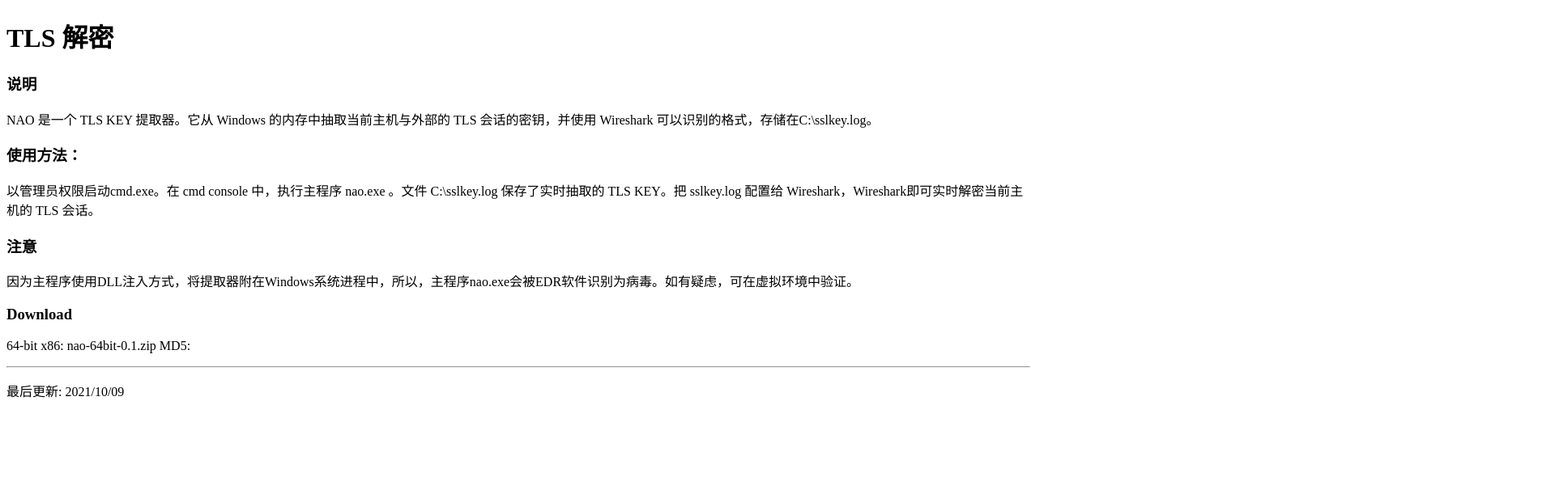
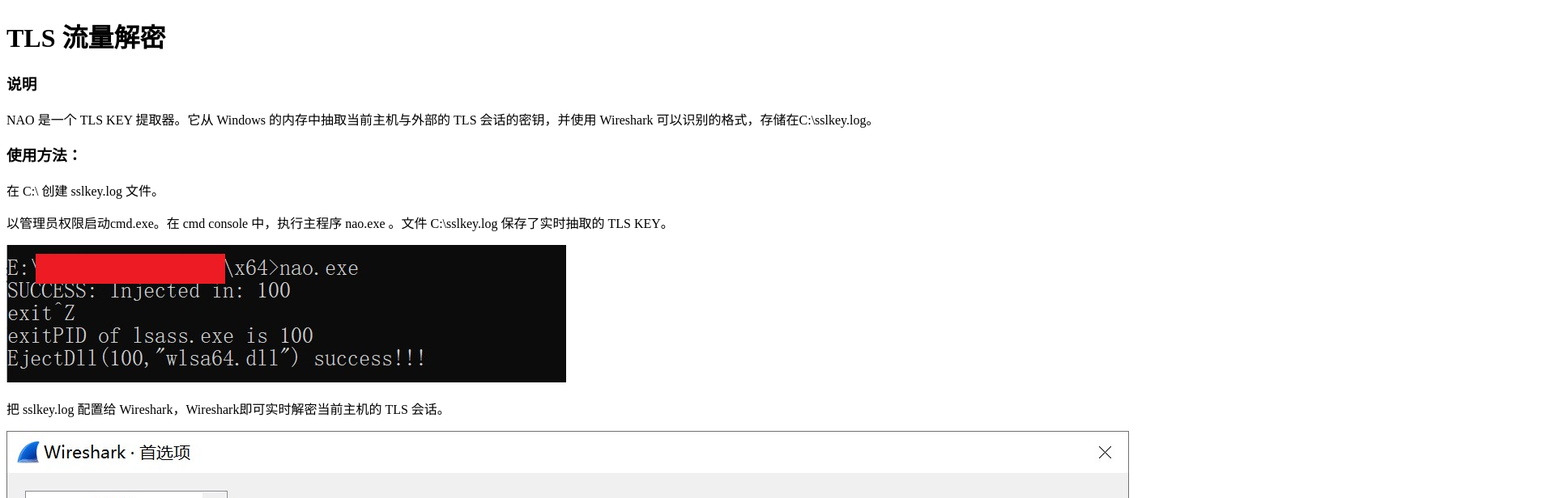
Before and after one commit to xfygx/xfygx, a plain HTML site: page index.html in a window 1280 px wide. Shown: the top 616 px of the page at 81% size, 1920 px wide, since content can reach past the window. Drawn offline with Linux system fonts and the light colour scheme.

Commit message:
insert screenshots

```diff
--- a/index.html
+++ b/index.html
@@ -1,14 +1,19 @@
 <!DOCTYPE html>
 <html>
-<title>TLS 解密</title>
+<title>TLS 流量解密</title>
 <body>
-<h1>TLS 解密</h1>
+<h1>TLS 流量解密</h1>
 <h3>说明</h3>
 <p>NAO 是一个 TLS KEY 提取器。它从 Windows 的内存中抽取当前主机与外部的 TLS 会话的密钥，并使用 Wireshark 可以识别的格式，存储在C:\sslkey.log。 </p>
 <h3>使用方法：</h3>
-<p>以管理员权限启动cmd.exe。在 cmd console 中，执行主程序 nao.exe 。文件 C:\sslkey.log 保存了实时抽取的 TLS KEY。把 sslkey.log 配置给 Wireshark，Wireshark即可实时解密当前主机的 TLS 会话。
+  <p>在 C:\ 创建 sslkey.log 文件。</p>
+  <p>以管理员权限启动cmd.exe。在 cmd console 中，执行主程序 nao.exe 。文件 C:\sslkey.log 保存了实时抽取的 TLS KEY。</p>
+  <img src="cmd_line.jpg" />
+  <p>把 sslkey.log 配置给 Wireshark，Wireshark即可实时解密当前主机的 TLS 会话。</p>
+  <img src="wireshark_set_keyfile.jpg" />
+  <img src="wireshark_capture_decrypt.jpg" />
 <h3>注意</h3>
-<p>因为主程序使用DLL注入方式，将提取器附在Windows系统进程中，所以，主程序nao.exe会被EDR软件识别为病毒。如有疑虑，可在虚拟环境中验证。</p>
+  <p>因为主程序使用DLL注入方式，将提取器附在Windows系统进程中，所以，主程序nao.exe会被EDR软件识别为病毒。如有疑虑，可在虚拟环境中验证。</p>
 <h3>Download</h3>
 <p>64-bit x86:  nao-64bit-0.1.zip MD5: </p>
 <hr />
```
